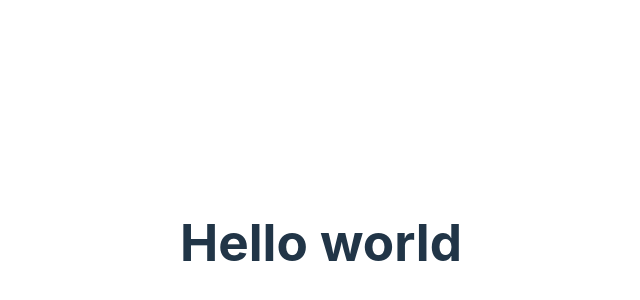
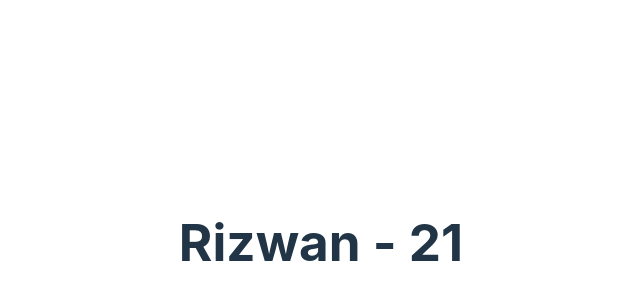
Before and after one commit to MohammedRizwan4/justDemoCodeEvolution, a React (Vite) app: page / in a window 1280 px wide. Shown: the part 158-458 px from the top of the page, without its empty margins (319-959 px from the left). Built offline with nearby package versions, Linux system fonts and the light colour scheme.

Commit message:
Context API creation and use, simple

```diff
--- a/src/App.jsx
+++ b/src/App.jsx
@@ -1,11 +1,20 @@
 import { useState } from 'react'
 import './App.css'
+import ComponentA from './components/ComponentA'
+import { UserProvider } from './components/userContext'
 
 function App() {
 
+  const info = {
+    name: "Rizwan",
+    age: 21
+  }
+
   return (
     <>
-      <h1>Hello world</h1>
+      <UserProvider value={info}>
+        <ComponentA />
+      </UserProvider>
     </>
   )
 }
--- /dev/null
+++ b/src/components/ComponentA.jsx
@@ -0,0 +1,12 @@
+import React from 'react'
+import ComponentB from './ComponentB'
+
+const ComponentA = () => {
+    return (
+        <div>
+            <ComponentB />
+        </div>
+    )
+}
+
+export default ComponentA
--- /dev/null
+++ b/src/components/ComponentB.jsx
@@ -0,0 +1,12 @@
+import React from 'react'
+import ComponentC from './ComponentC'
+
+const ComponentB = () => {
+    return (
+        <div>
+            <ComponentC />
+        </div>
+    )
+}
+
+export default ComponentB
--- /dev/null
+++ b/src/components/ComponentC.jsx
@@ -0,0 +1,16 @@
+import React from 'react'
+import { UserConsumer } from './userContext'
+
+const ComponentC = () => {
+    return (
+        <UserConsumer>
+            {
+                (info) => {
+                    return <h1>{info.name} - {info.age}</h1>
+                }
+            }
+        </UserConsumer>
+    )
+}
+
+export default ComponentC
--- /dev/null
+++ b/src/components/userContext.jsx
@@ -0,0 +1,8 @@
+import React from "react";
+
+const UserContext = React.createContext();
+
+const UserProvider = UserContext.Provider
+const UserConsumer = UserContext.Consumer;
+
+export { UserConsumer, UserProvider }
```
